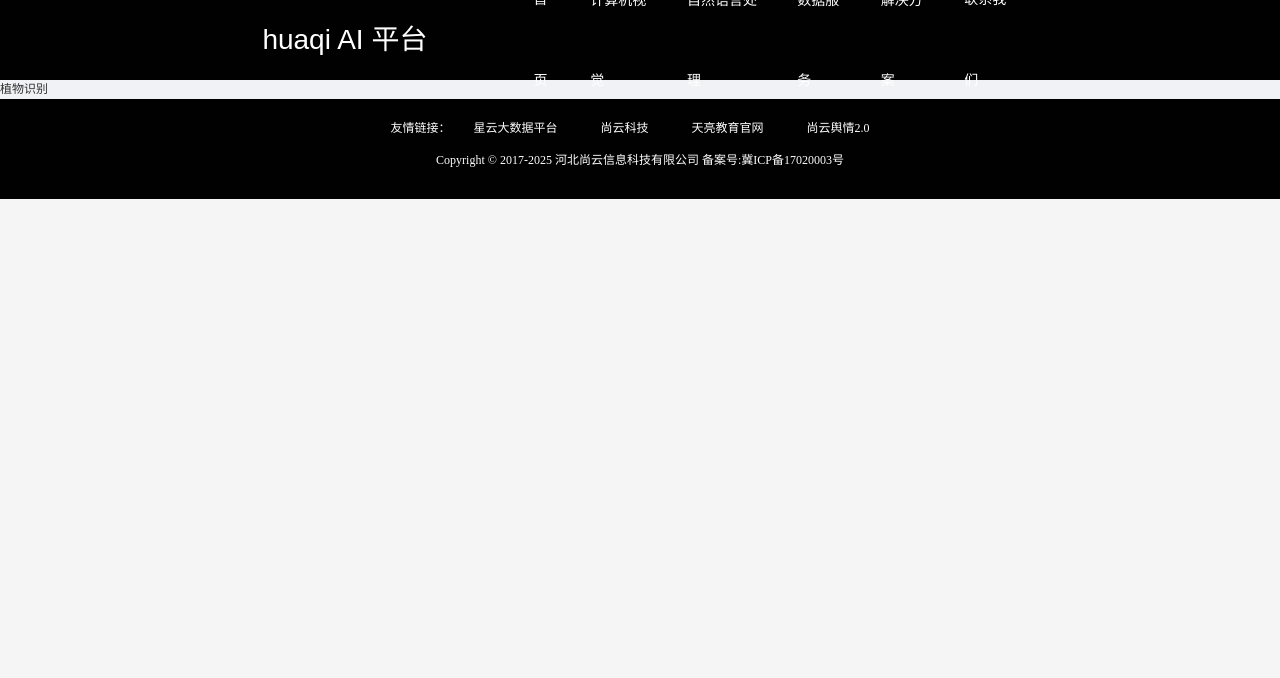
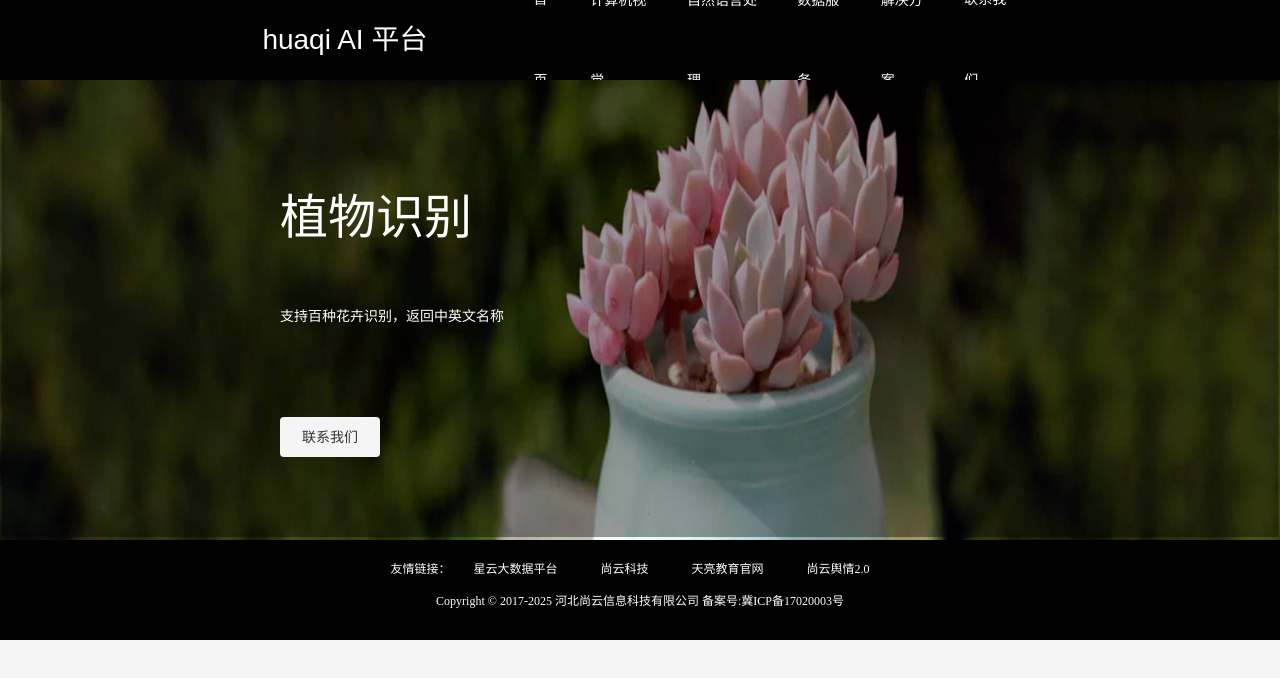
Before and after one commit to hua-qi/huaqi-AI-platform, a React (Create React App) app: page /plantIdentifaction in a window 1280 px wide. Shown: the top 678 px of the page. Built offline with nearby package versions, Linux system fonts and the light colour scheme.

Commit message:
plantHeader

```diff
--- a/src/components/Header/components/CVisionMenu/index.jsx
+++ b/src/components/Header/components/CVisionMenu/index.jsx
@@ -16,7 +16,7 @@ const pictureProcessing = [
     {
         key: 'plant-identification',
         label: '植物识别',
-        url: '/src',
+        url: '/plantIdentifaction',
     },
     {
         key: 'image-classification',
--- a/src/routing-table/index.jsx
+++ b/src/routing-table/index.jsx
@@ -9,6 +9,7 @@ const routing_table = [
     {
         path: '/',
         element: <Home />,
+        exact:true
     },
     {
         path: '/callUs',
--- /dev/null
+++ b/src/views/PlantIdent/Header/index.jsx
@@ -0,0 +1,26 @@
+import { Button } from 'antd'
+
+import PlantHeader from './styled'
+import React from 'react'
+import plantImg from '../../../assets/images/background.jpg'
+
+const Header = () => {
+  return (
+      <PlantHeader>
+        <div className="content">
+            <div className='img'>
+                <img className='plant-img' src={plantImg} alt="" />
+            </div>
+            <div className='detail'>
+                <p className='title'>植物识别</p>
+                <p className='info'>支持百种花卉识别，返回中英文名称</p>
+                <button>
+                  联系我们
+                </button>
+            </div>
+        </div>
+      </PlantHeader>
+  )
+}
+
+export default Header
--- /dev/null
+++ b/src/views/PlantIdent/Header/styled.js
@@ -0,0 +1,33 @@
+import styled from 'styled-components'
+
+
+export default styled.section`
+    .content{
+        position: relative;
+    }
+    .plant-img{
+        width: 100%;
+        height: 460px;
+    }
+    .detail{
+        position: absolute;
+        left: 280px;
+        top: 100px;
+        color: #fff;
+    }
+    .title{
+        font-size: 48px;
+        margin-bottom: 50px;
+    }
+    .info{
+        font-size: 14px;
+        margin-bottom: 90px;
+    }
+    button{
+        width: 100px;
+        height: 40px;
+        padding: 12px 20px;
+        font-size: 14px;
+        border-radius: 4px;
+    }
+`
--- a/src/views/PlantIdent/index.jsx
+++ b/src/views/PlantIdent/index.jsx
@@ -1,5 +1,11 @@
+import Header from "./Header"
+
 const PlantIdent = () => {
-    return <>植物识别</>
+    return (
+        <>
+            <Header />
+        </>
+    )
 }
 
 export { PlantIdent }
```
Also changed, not shown: src/views/PlantIdent/Header/background.jpg (added), 1 other file (tests, documents, lock files or other folders).
